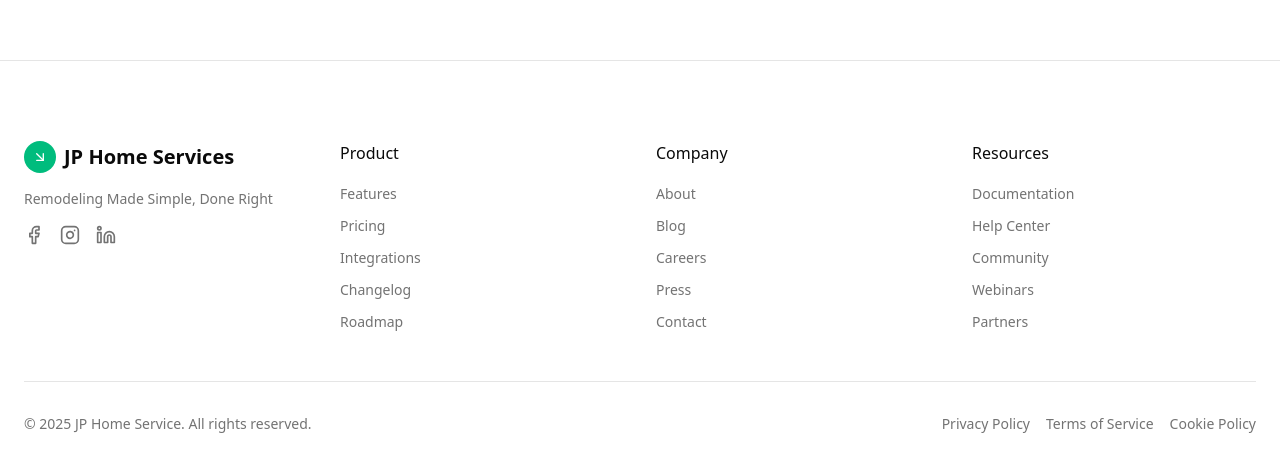
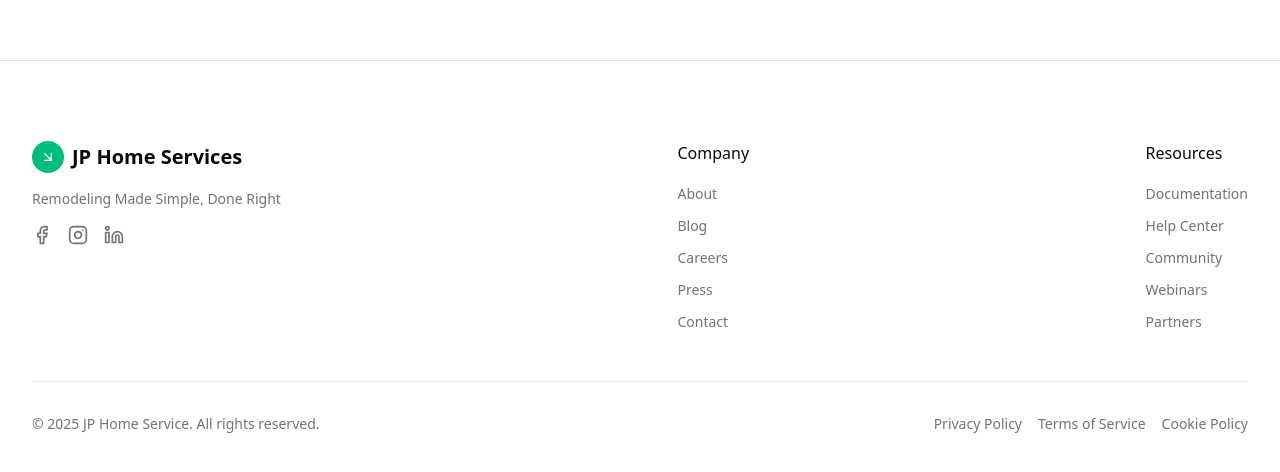
Before and after one commit to devslife7/jphomeservice, a Next.js app: page / in a window 1280 px wide. Shown: the part 4427-4899 px from the top of the page. Built offline with nearby package versions, Linux system fonts and the light colour scheme.

Commit message:
center the footer

```diff
--- a/components/layout/Footer.tsx
+++ b/components/layout/Footer.tsx
@@ -4,8 +4,9 @@ import Link from "next/link"
 export default function Footer() {
   return (
     <footer className="w-full border-t py-12 md:py-16 lg:py-20">
-      <div className="container px-4 md:px-6">
-        <div className="grid gap-8 sm:grid-cols-2 md:grid-cols-4">
+      <div className="my-container px-4 md:px-6">
+        {/* <div className="grid gap-8 sm:grid-cols-2 md:grid-cols-3"> */}
+        <div className="flex justify-between">
           <div className="space-y-4">
             <Link href="/" className="flex items-center gap-2">
               <div className="h-8 w-8 rounded-full bg-emerald-500 flex items-center justify-center">
@@ -33,7 +34,7 @@ export default function Footer() {
               </Link>
             </div>
           </div>
-          <div className="space-y-4">
+          {/* <div className="space-y-4">
             <h3 className="text-base font-medium">Product</h3>
             <ul className="space-y-2">
               <li>
@@ -62,7 +63,7 @@ export default function Footer() {
                 </Link>
               </li>
             </ul>
-          </div>
+          </div> */}
           <div className="space-y-4">
             <h3 className="text-base font-medium">Company</h3>
             <ul className="space-y-2">
```
